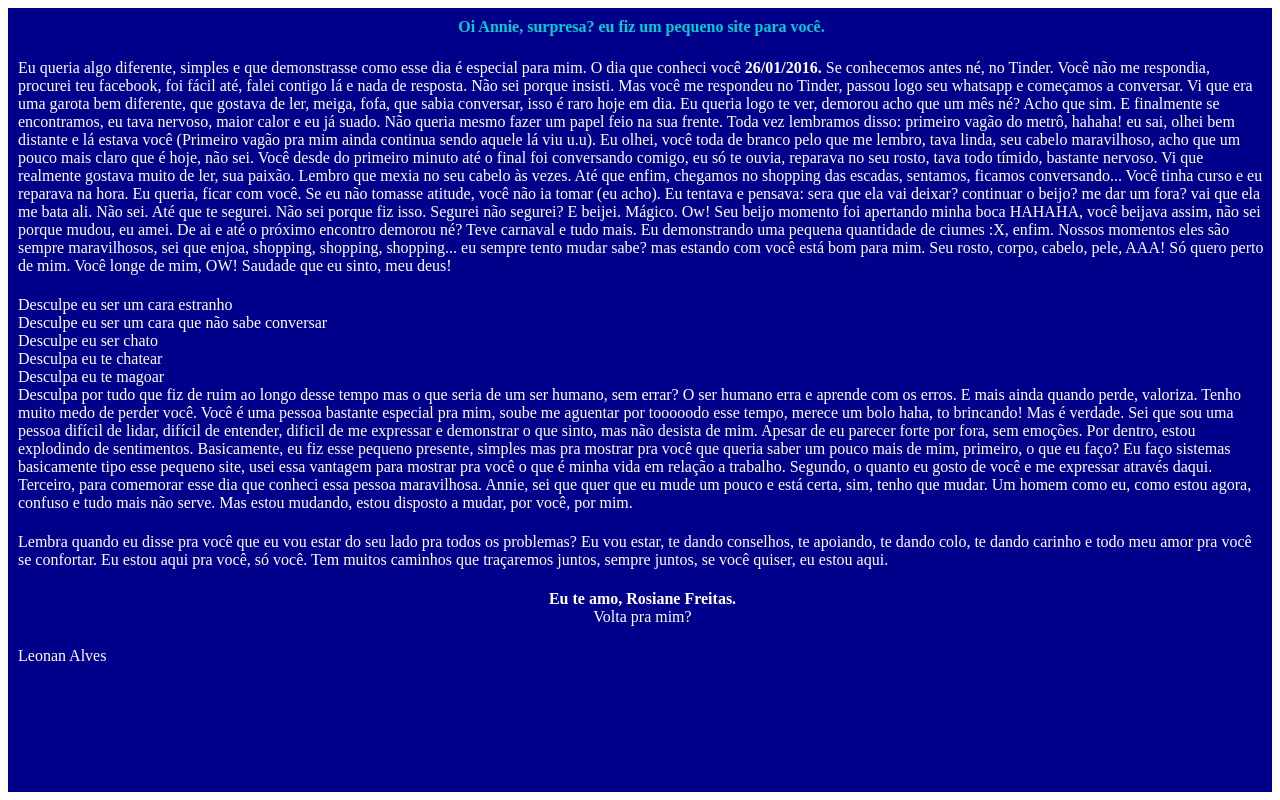
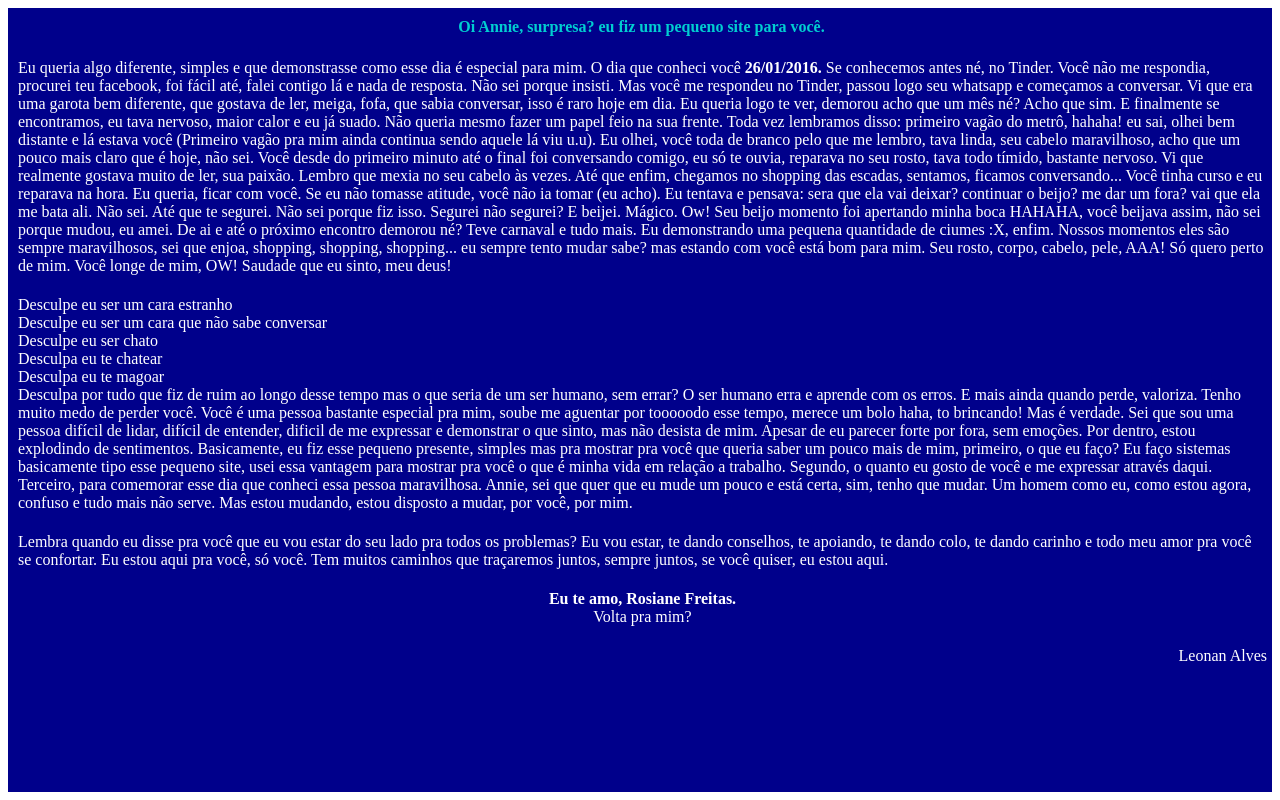
Before and after one commit to leonan2/annieminhavida, a PHP site: page / in a window 1280 px wide. Run offline with PHP 8.4, Linux system fonts and the light colour scheme.

Commit message:
Update estilo.css

```diff
--- a/css/estilo.css
+++ b/css/estilo.css
@@ -19,6 +19,11 @@ p.decl {
 
 }
 
+p.att {
+      text-align: right;
+      size: 14px;
+ }
+
 h4 {
   color: #00CED1;
   text-align:  center;
```
